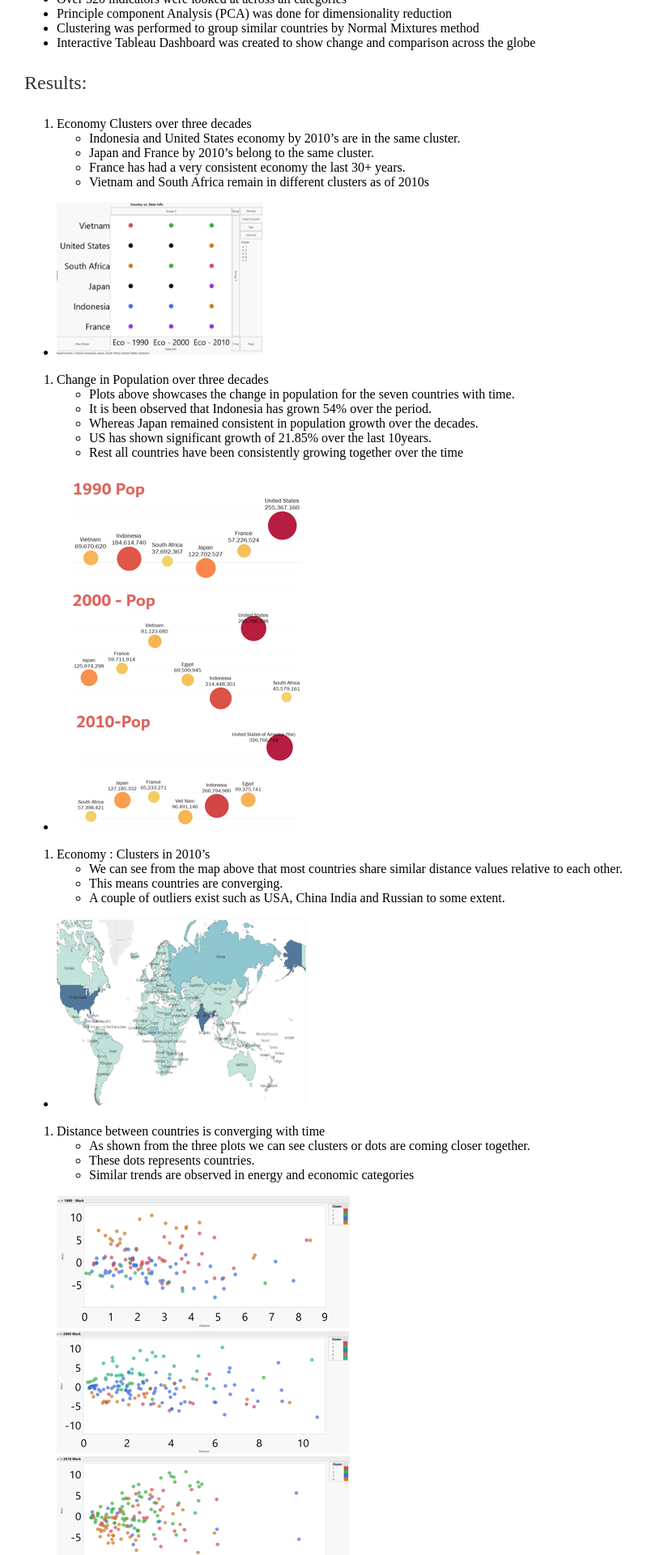
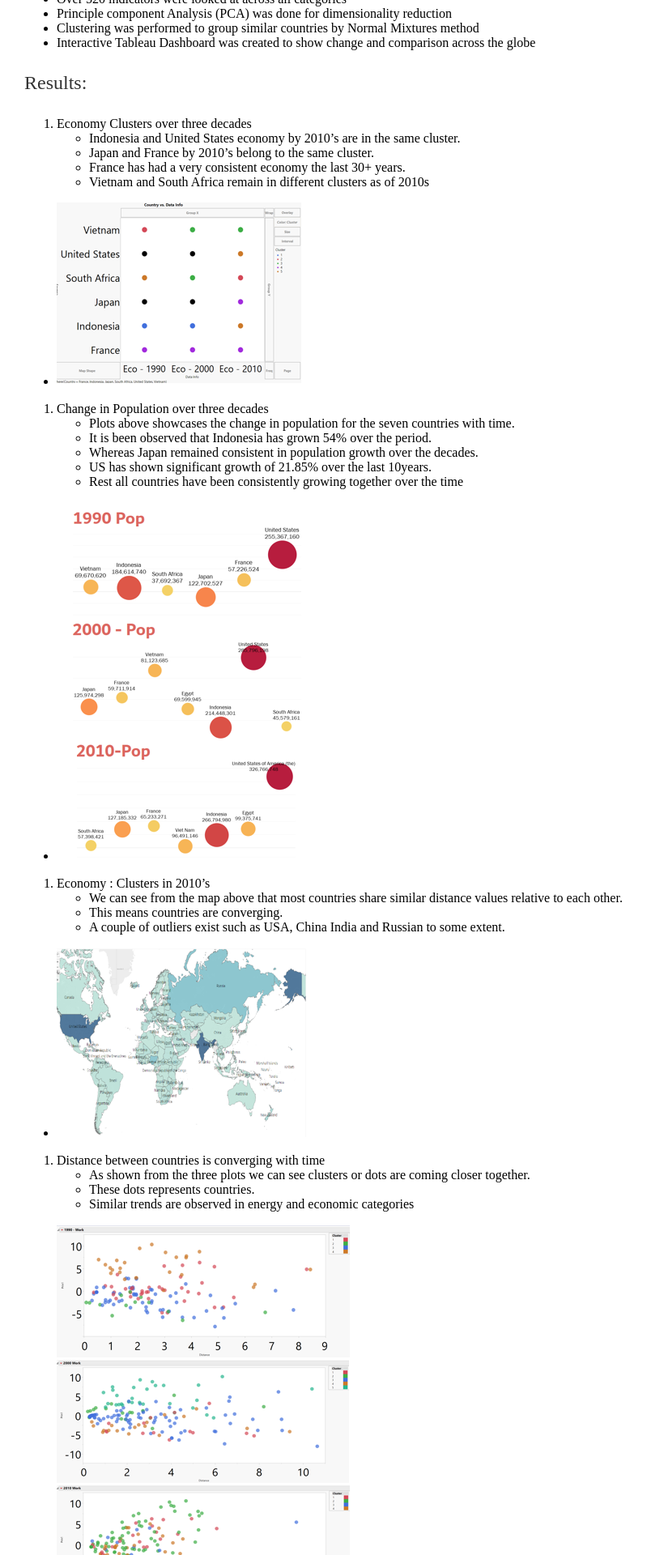
Before and after one commit to mmuktasingh/mmuktasingh.github.io, a Jekyll site: the page built from _posts/2019-10-31-Nation-comparison.md, in a window 1280 px wide. Shown: the part 1012-2932 px from the top of the page at 81% size, without its empty margins (162-961 px from the left). Built offline with Jekyll 4.4.1, drawn with Linux system fonts in a browser that asks for light colours.

Commit message:
Update 2019-10-31-Nation-comparison.md

```diff
--- a/_posts/2019-10-31-Nation-comparison.md
+++ b/_posts/2019-10-31-Nation-comparison.md
@@ -32,7 +32,7 @@ Results:
 - France has had a very consistent economy the last 30+ years.
 - Vietnam and South Africa remain in different clusters as of 2010s
 
-- ![test image size](https://github.com/mmuktasingh/mmuktasingh.github.io/blob/master/images/Economy_cluster.PNG?raw=true){:height="30%" width="30%"}
+- ![test image size](https://github.com/mmuktasingh/mmuktasingh.github.io/blob/master/images/Economy_cluster.PNG?raw=true)
 
 
 2. Change in Population over three decades
```
